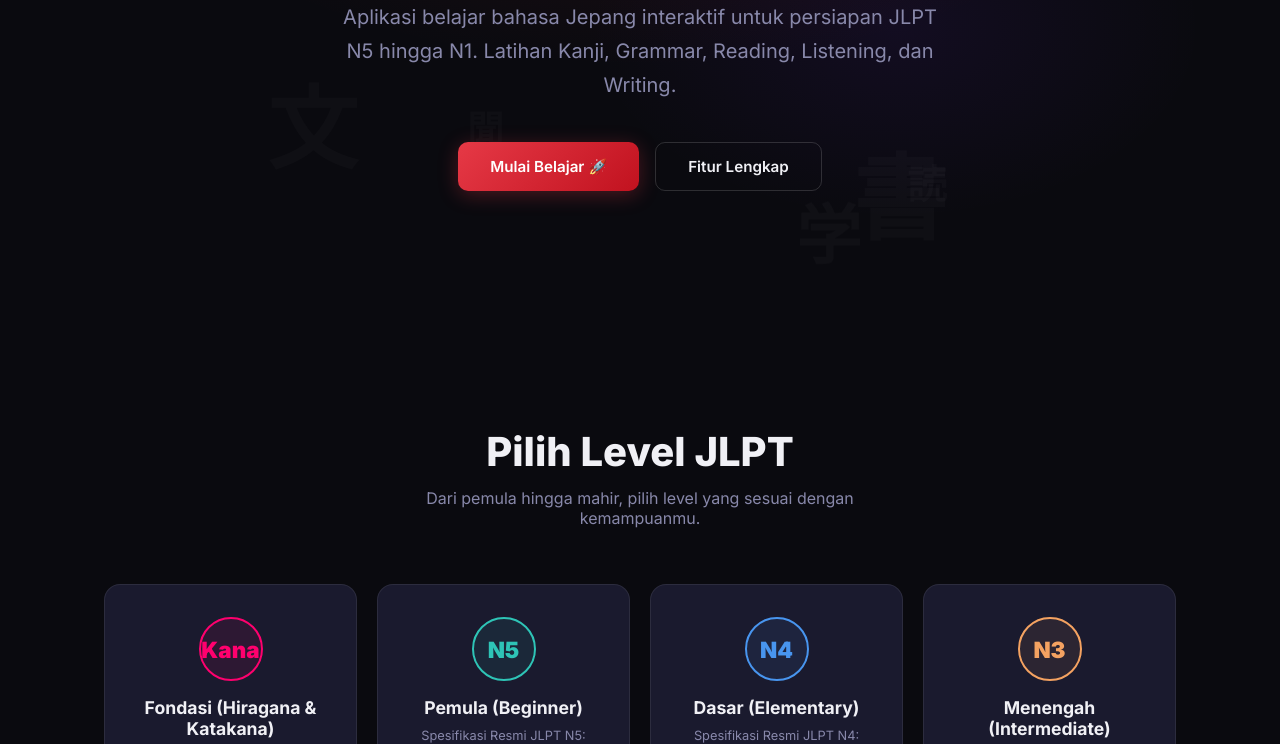
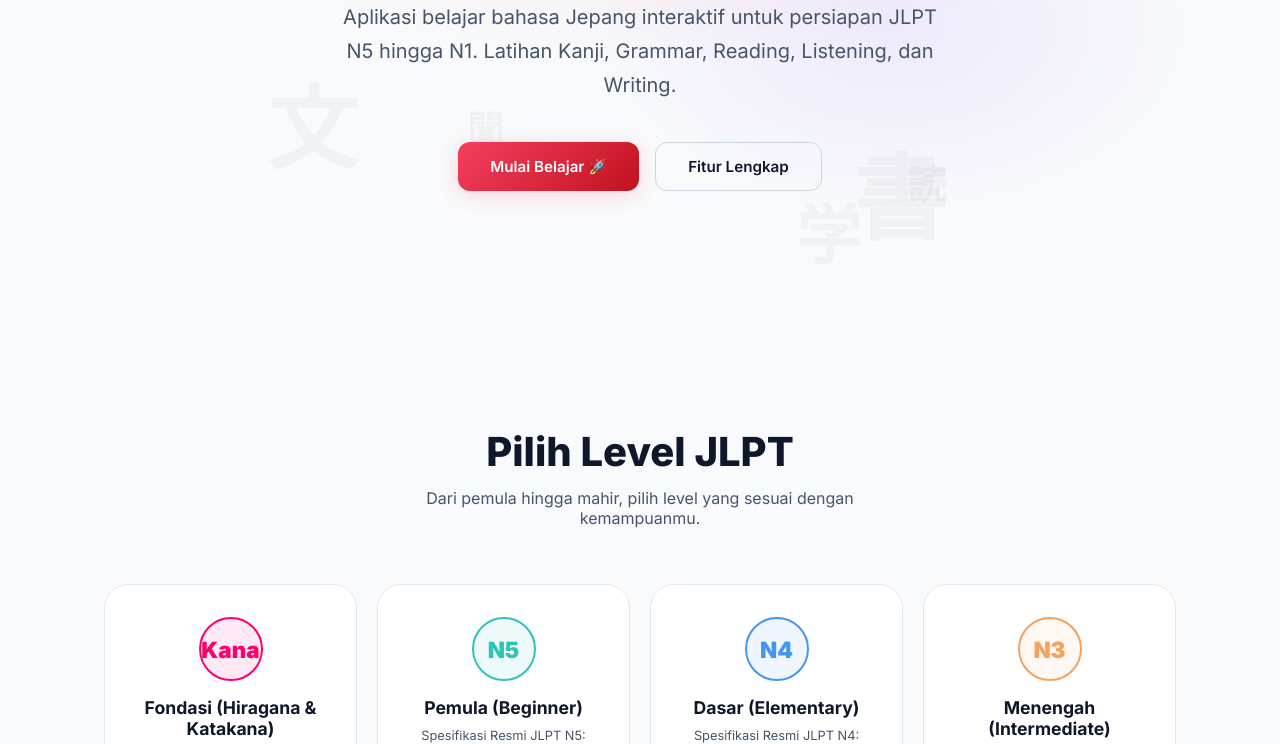
Before and after one commit to Xarzz/bunpoin, a website built with Vite: page index.html in a window 1280 px wide. Shown: the part 453-1197 px from the top of the page. Built offline with nearby package versions, Linux system fonts and the light colour scheme.

Commit message:
style: overhaul theme to light gamified mode for better UX

```diff
--- a/src/style.css
+++ b/src/style.css
@@ -1,30 +1,30 @@
 /* ============ DESIGN SYSTEM ============ */
 :root {
-  --bg-primary: #0a0a0f;
-  --bg-secondary: #12121a;
-  --bg-card: #1a1a2e;
-  --bg-card-hover: #222240;
-  --surface: rgba(255,255,255,0.04);
-  --border: rgba(255,255,255,0.08);
-  --border-hover: rgba(255,255,255,0.15);
-  --text-primary: #f0f0f5;
-  --text-secondary: #8888aa;
-  --text-muted: #555570;
-  --accent-red: #e63946;
-  --accent-red-glow: rgba(230,57,70,0.3);
-  --accent-gold: #f4a261;
-  --accent-blue: #457b9d;
-  --accent-teal: #2ec4b6;
-  --accent-purple: #7b2ff7;
-  --n5: #2ec4b6;
-  --n4: #4895ef;
-  --n3: #f4a261;
-  --n2: #e63946;
-  --n1: #7b2ff7;
-  --radius: 16px;
-  --radius-sm: 10px;
-  --radius-xs: 6px;
-  --shadow: 0 8px 32px rgba(0,0,0,0.4);
+  --bg-primary: #f8fafc;
+  --bg-secondary: #ffffff;
+  --bg-card: #ffffff;
+  --bg-card-hover: #f1f5f9;
+  --surface: #f1f5f9;
+  --border: #e2e8f0;
+  --border-hover: #cbd5e1;
+  --text-primary: #0f172a;
+  --text-secondary: #475569;
+  --text-muted: #94a3b8;
+  --accent-red: #f43f5e;
+  --accent-red-glow: rgba(244, 63, 94, 0.2);
+  --accent-gold: #f59e0b;
+  --accent-blue: #3b82f6;
+  --accent-teal: #10b981;
+  --accent-purple: #8b5cf6;
+  --n5: #1cb0f6;
+  --n4: #10b981;
+  --n3: #f59e0b;
+  --n2: #f97316;
+  --n1: #f43f5e;
+  --radius: 24px;
+  --radius-sm: 12px;
+  --radius-xs: 8px;
+  --shadow: 0 8px 32px rgba(0, 0, 0, 0.06);
   --transition: 0.3s cubic-bezier(0.4,0,0.2,1);
   --font-main: 'Inter', sans-serif;
   --font-jp: 'Noto Sans JP', sans-serif;
@@ -53,7 +53,7 @@ body {
   position: fixed; top: 0; left: 0; right: 0; z-index: 100;
   display: flex; align-items: center; justify-content: space-between;
   padding: 0 clamp(16px,4vw,48px); height: 64px;
-  background: rgba(10,10,15,0.8); backdrop-filter: blur(20px);
+  background: rgba(255, 255, 255, 0.85); backdrop-filter: blur(20px);
   border-bottom: 1px solid var(--border);
 }
 .nav-logo {
@@ -149,7 +149,7 @@ body {
 /* ============ FLOATING KANJI BG ============ */
 .floating-kanji {
   position: absolute; font-family: var(--font-jp); font-size: 4rem;
-  color: rgba(255,255,255,0.025); font-weight: 900;
+  color: rgba(0,0,0,0.03); font-weight: 900;
   pointer-events: none; user-select: none;
   animation: floatKanji 20s ease-in-out infinite;
 }
```
